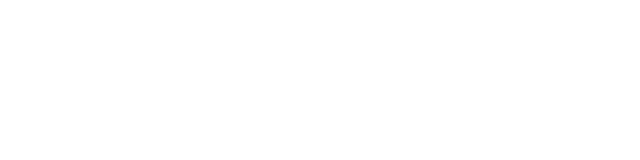
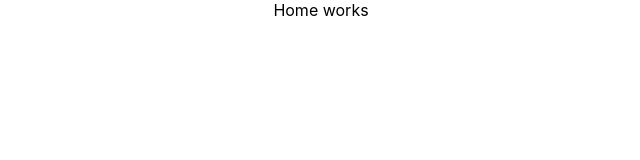
Before and after one commit to EthanCloin/donut-shop-training, a React (Create React App) app: page / in a window 1280 px wide. Shown: the top 160 px of the page, without its empty margins (319-959 px from the left). Built offline with nearby package versions, Linux system fonts and the light colour scheme.

Commit message:
boilerplate for components

```diff
--- a/src/App.tsx
+++ b/src/App.tsx
@@ -1,9 +1,14 @@
 import React from "react";
 import logo from "./logo.svg";
 import "./App.css";
+import Home from "./components/Home";
 
 function App() {
-  return <div className="App"></div>;
+  return (
+    <div className="App">
+      <Home />
+    </div>
+  );
 }
 
 export default App;
--- /dev/null
+++ b/src/components/Home.tsx
@@ -0,0 +1,7 @@
+import "./Home.css";
+
+const Home = () => {
+  return <div className="Home">Home works</div>;
+};
+
+export default Home;
```
Also changed, not shown: src/components/Donut.tsx (added, +7 -0 lines), src/components/DonutList.tsx (added, +7 -0 lines), src/components/Donut.css (added), src/components/DonutList.css (added), src/components/Home.css (added).
